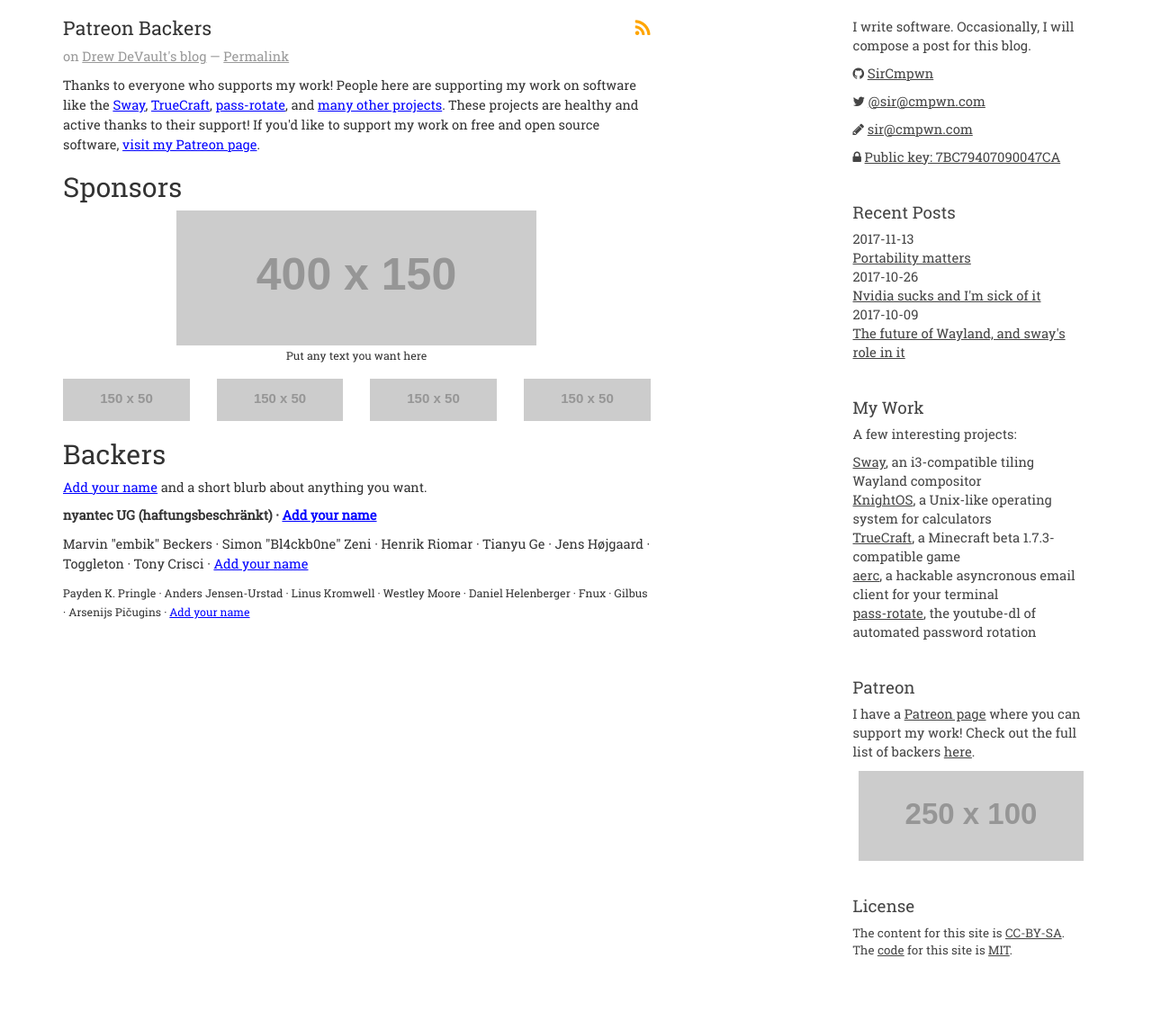
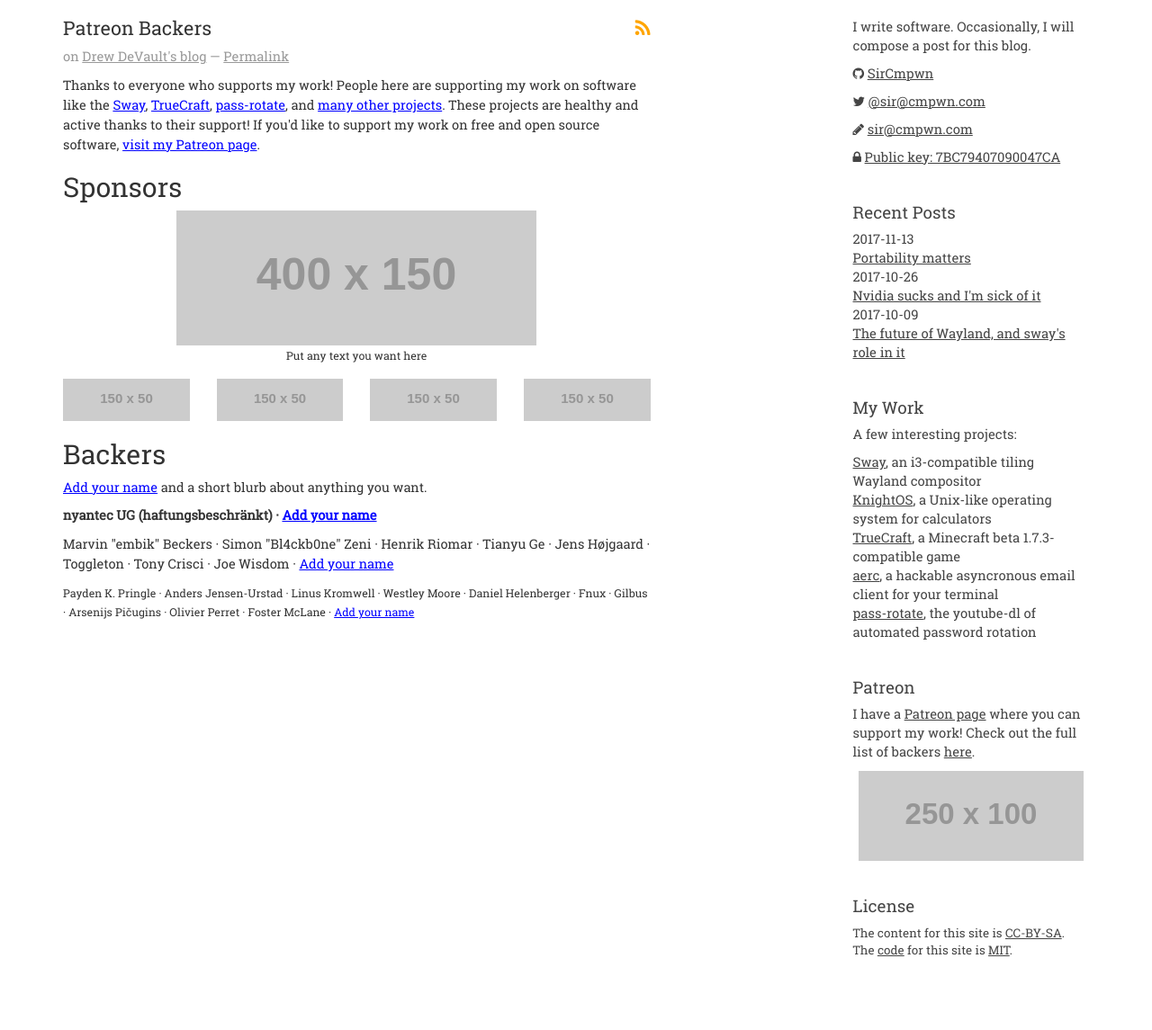
Before and after one commit to stormblog/sircmpwn.github.io, a Jekyll site: the page built from backers.html, in a window 1280 px wide. Shown: the whole page at 90% size. Built offline with Jekyll 4.4.1, drawn with Linux system fonts in a browser that asks for light colours.

Commit message:
Update backers page

```diff
--- a/backers.html
+++ b/backers.html
@@ -70,6 +70,7 @@ title: Patreon Backers
   Jens Højgaard ·
   Toggleton ·
   Tony Crisci ·
+  Joe Wisdom ·
   <a href="https://www.patreon.com/bePatron?c=174155&rid=1681109">Add your name</a>
 </p>
 <p>
@@ -82,6 +83,8 @@ title: Patreon Backers
     Fnux ·
     Gilbus ·
     Arsenijs Pičugins ·
+    Olivier Perret ·
+    Foster McLane ·
     <a href="https://www.patreon.com/bePatron?c=174155&rid=1681105">Add your name</a>
   </small>
 </p>
```
